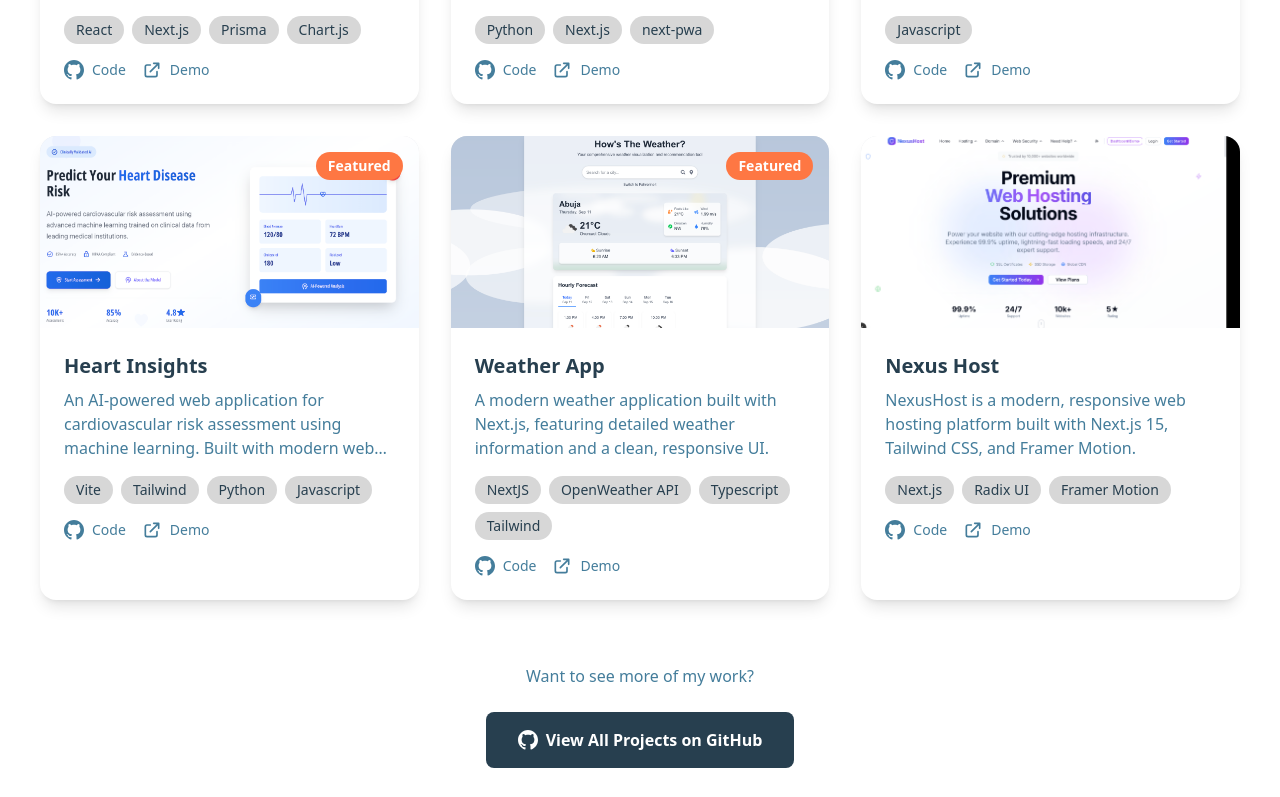
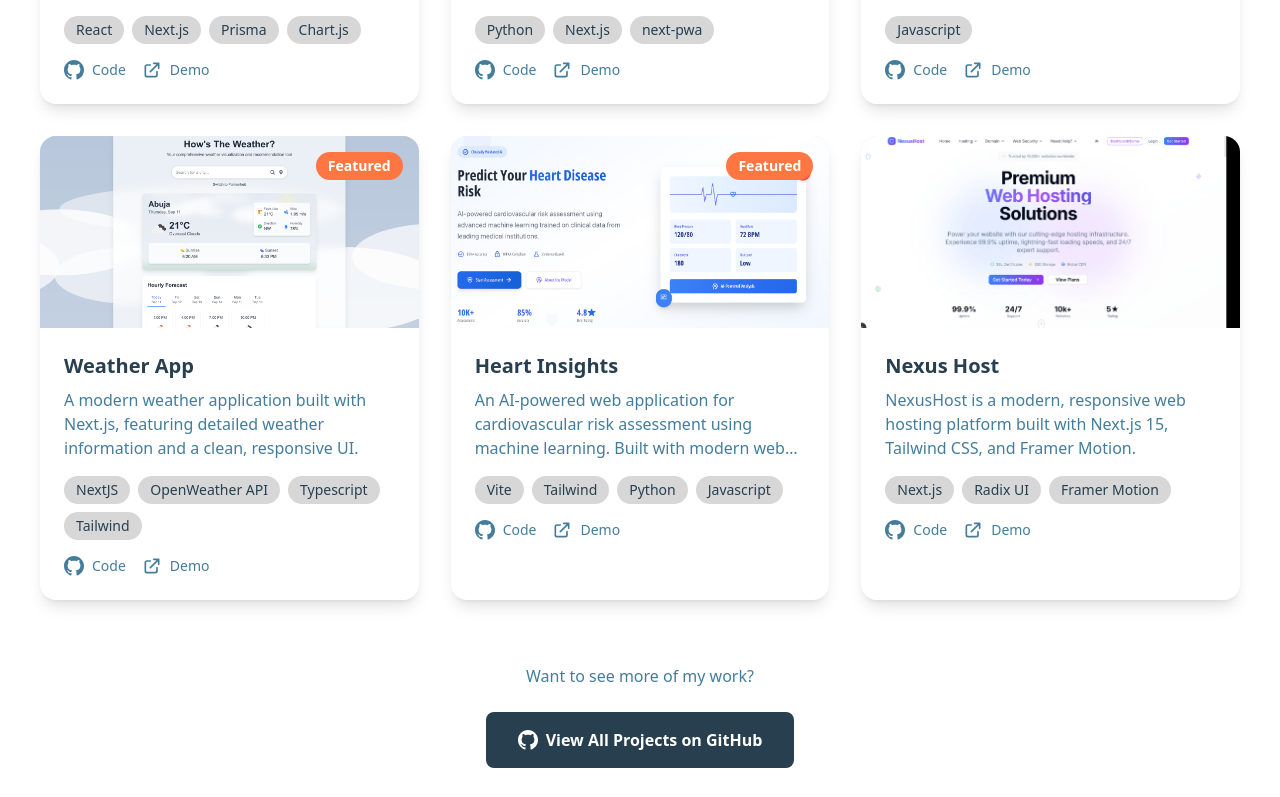
Before and after one commit to PCollinx/portfolio, a Next.js app: page / in a window 1280 px wide. Shown: the part 3733-4530 px from the top of the page. Built offline with nearby package versions, Linux system fonts and the light colour scheme.

Commit message:
updated the project section

```diff
--- a/components/sections/Projects.tsx
+++ b/components/sections/Projects.tsx
@@ -26,8 +26,8 @@
       tech: ["Python", "Next.js", "next-pwa"],
       category: "frontend",
       github: "https://github.com/PCollinx/FoodVision.git",
-      demo: "",
-      featured: false,
+      demo: "https://food-vision-75y4.vercel.app",
+      featured: true,
     },
     {
       id: 3,
@@ -43,6 +43,18 @@
     },
     {
       id: 4,
+      title: "Weather App",
+      description:
+        "A modern weather application built with Next.js, featuring detailed weather information and a clean, responsive UI.",
+      image: "/weather.png",
+      tech: ["NextJS", "OpenWeather API", "Typescript", "Tailwind"],
+      category: "frontend",
+      github: "https://github.com/PCollinx/weather",
+      demo: "https://weather-mu-green.vercel.app/",
+      featured: true,
+    },
+    {
+      id: 5,
       title: "Heart Insights",
       description:
         "An AI-powered web application for cardiovascular risk assessment using machine learning. Built with modern web technologies and trained on clinical data from leading medical institutions, this application provides accurate heart disease risk predictions based on validated clinical parameters.",
@@ -51,18 +63,6 @@
       category: "webapp",
       github: "https://github.com/PCollinx/heart_scan.git",
       demo: "https://heart-scan.vercel.app/",
-      featured: true,
-    },
-    {
-      id: 5,
-      title: "Weather App",
-      description:
-        "A modern weather application built with Next.js, featuring detailed weather information and a clean, responsive UI.",
-      image: "/weather.png",
-      tech: ["NextJS", "OpenWeather API", "Typescript", "Tailwind"],
-      category: "frontend",
-      github: "https://github.com/PCollinx/weather",
-      demo: "https://weather-mu-green.vercel.app/",
       featured: true,
     },
     {
```
